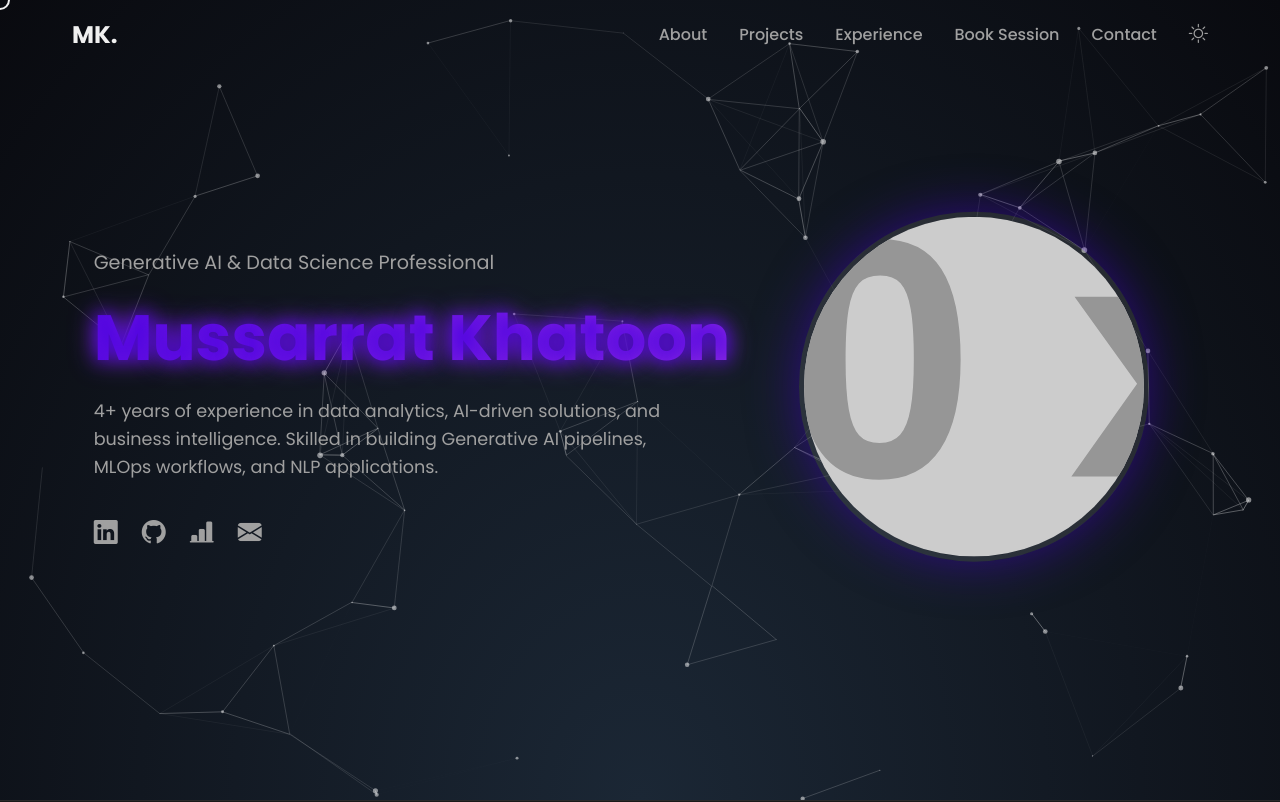
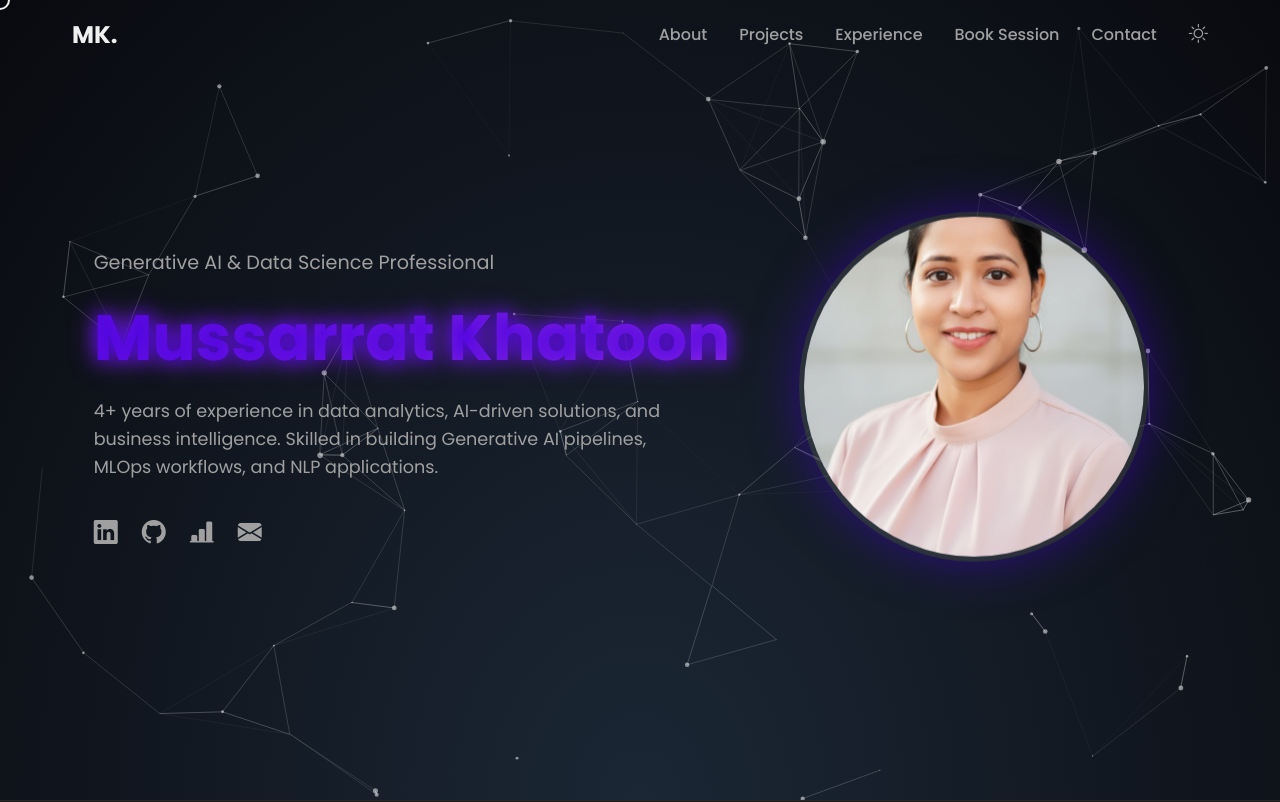
Before and after one commit to mussarratk/portfolio, a plain HTML site: page index.html in a window 1280 px wide. Shown: the top 802 px of the page. Drawn offline with nearby package versions, Linux system fonts and the light colour scheme; placeholder pictures from the web are drawn by us.

Commit message:
Update index.html

```diff
--- a/index.html
+++ b/index.html
@@ -727,7 +727,7 @@
                     </div>
                 </div>
                 <div class="hero-image">
-                    <img src="https://via.placeholder.com/350/8e2de2/f0f0f0?text=portrait.jpg" alt="Mussarrat Khatoon Portrait">
+                    <img src="my.png" alt="Mussarrat Khatoon Portrait">
                 </div>
             </div>
         </section>
@@ -1188,4 +1188,5 @@
     });
     </script>
 </body>
+
 </html>
```
